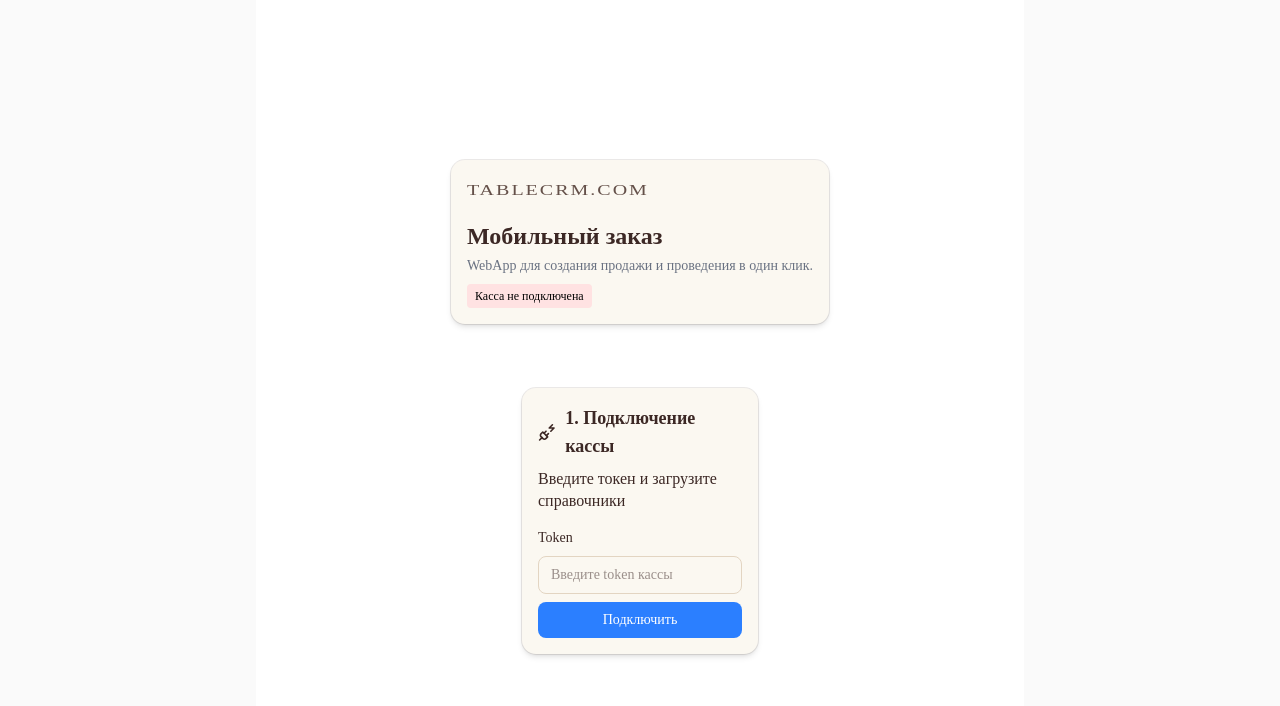
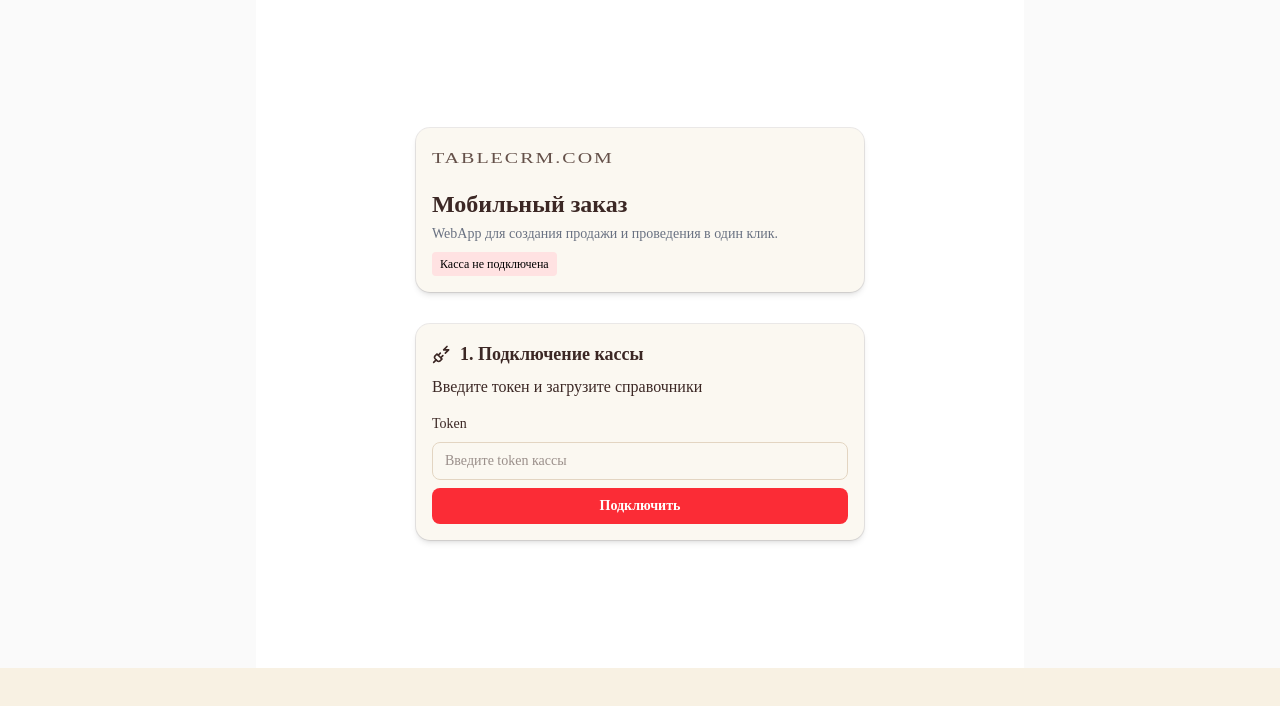
Before and after one commit to GalinaBagram1987/testJobTablecrm, a Next.js app in the folder my-next-app/: page / in a window 1280 px wide. Shown: the top 706 px of the page. Built offline with nearby package versions, Linux system fonts and the light colour scheme.

Commit message:
ok header-part, start add all for api-work

```diff
--- a/my-next-app/app/page.js
+++ b/my-next-app/app/page.js
@@ -3,7 +3,7 @@ import Header from '@/components/Header'
 
 export default function Home() {
   return (
-    <div className="flex flex-col flex-1 items-center justify-center bg-zinc-50 font-sans dark:bg-black">
+    <div className="flex flex-col flex-1 items-center justify-center bg-zinc-50 ">
       <main className="flex flex-1 w-full max-w-3xl flex-col items-center justify-between py-32 px-16 bg-white dark:bg-black sm:items-start">
        <Header />
       </main>
--- a/my-next-app/components/Header.jsx
+++ b/my-next-app/components/Header.jsx
@@ -53,8 +53,8 @@ const Header = () => {
   });
 
   return (
-    <>
-    <Card className="max-w-md mx-auto my-8 shadow-md">
+    <div className="w-full max-w-md mx-auto space-y-8">
+    <Card className="shadow-md">
       <CardHeader>
         <CardTitle className="font-serif text-gray-500 font-thin text-xl uppercase text-muted-foreground tracking-widest transform scale-y-[0.7]">tablecrm.com</CardTitle>
       </CardHeader>
@@ -66,7 +66,7 @@ const Header = () => {
           }`}>Касса{isConnected ? ' подключена' : ' не подключена'}</p>
       </CardContent>
     </Card>
-    <Card className="max-w-md mx-auto my-8 shadow-md">
+    <Card className="shadow-md">
       <CardHeader>
         <CardTitle className="space-y-2">
           <div className="flex items-center gap-2">
@@ -84,16 +84,16 @@ const Header = () => {
           <input
             {...register('token')}
             placeholder="Введите token кассы "
-            className="w-full px-3 py-2 border rounded-md"
+            className="w-full px-3 py-2 border rounded-md focus:ring-2 focus:ring-red-400/50"
           />
           {errors.token && <p className="text-red-500 text-sm">{errors.token.message}</p>}
-          <button type="submit" className="w-full bg-blue-500 text-white py-2 rounded-md hover:bg-blue-600">
+          <button type="submit" className="w-full bg-red-500 text-white text-sm font-bold py-2 rounded-md hover:bg-red-600">
              Подключить
           </button>
         </form>
       </CardContent>
     </Card>
-    </>
+    </div>
   )
 }
 
--- /dev/null
+++ b/my-next-app/lib/api/axiosInstance.js
@@ -0,0 +1,13 @@
+import axios from 'axios'
+import { BASE_URL } from './routes.js'
+import { setupInterceptors } from './interceptors.js'
+
+const axiosInstance = axios.create({
+  baseURL: BASE_URL,
+  timeout: 10000,
+  headers: { 'Content-Type': 'application/json' },
+})
+
+export const apiWithInterceptors = setupInterceptors(axiosInstance)
+
+export default apiWithInterceptors
```
Also changed, not shown: my-next-app/lib/api/apiMethods.js (added), my-next-app/lib/api/interceptors.js (added), my-next-app/lib/api/routes.js (added).
